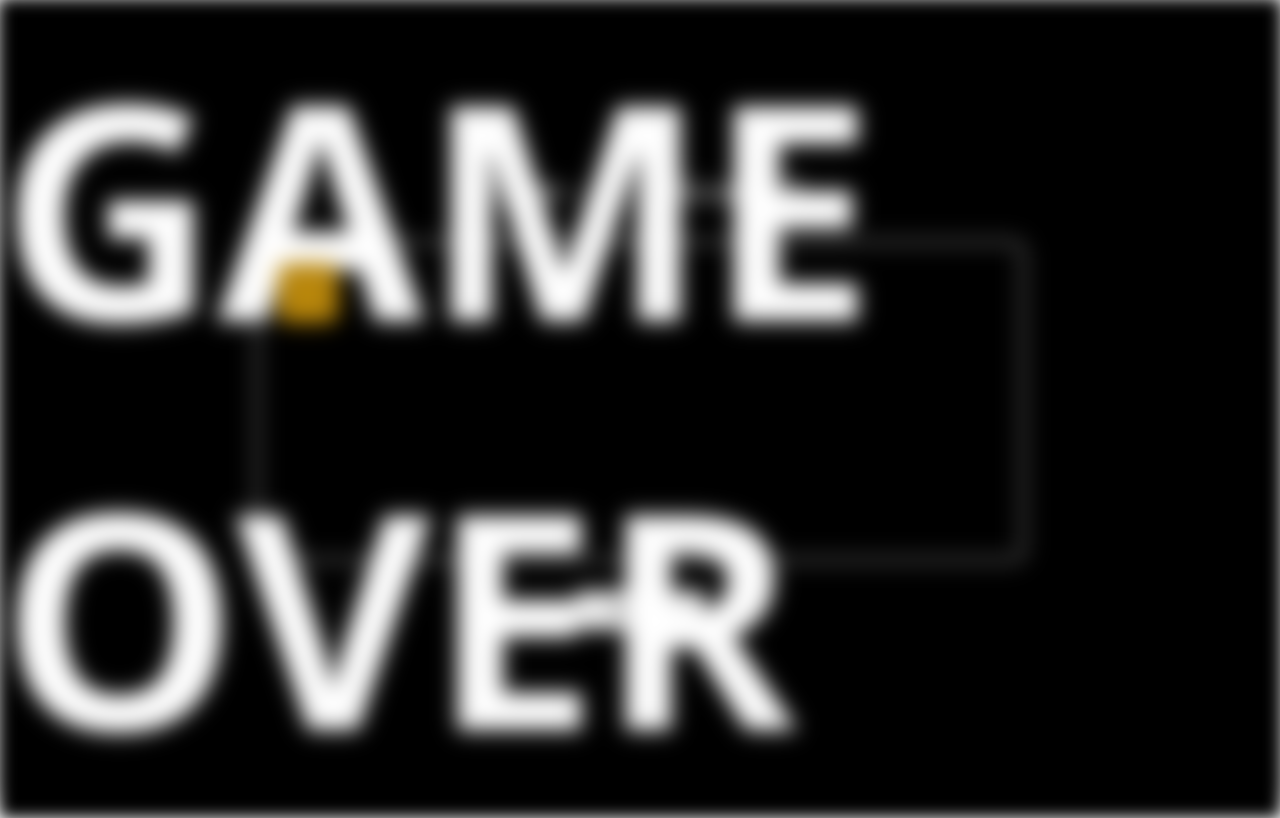
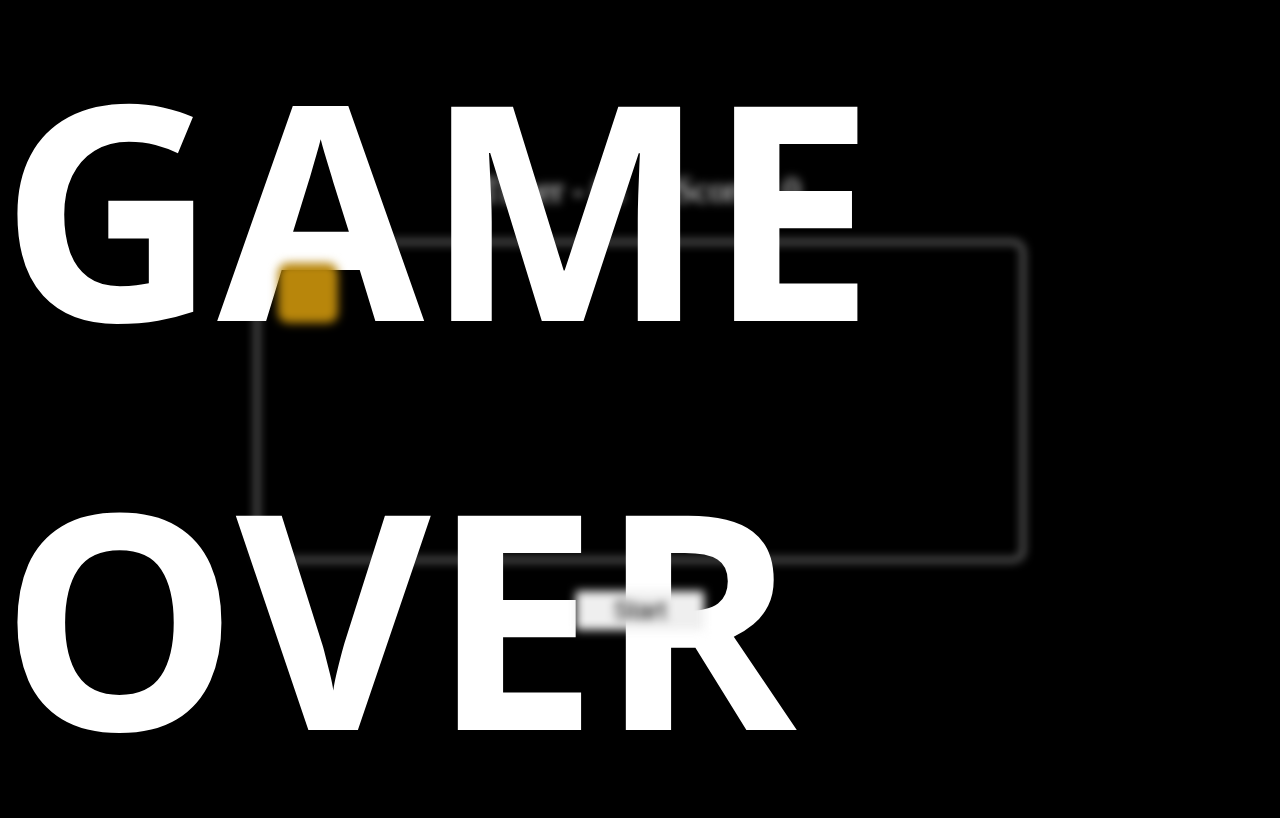
Before and after one commit to rajshahdev966/JavaScript-DOM-, a website: page DOM/PRPOJECTS/Random Box Position/index.html in a window 1280 px wide. Drawn offline with Linux system fonts and the light colour scheme.

Commit message:
Modified website assets

```diff
--- a/DOM/PRPOJECTS/Random Box Position/style.css
+++ b/DOM/PRPOJECTS/Random Box Position/style.css
@@ -8,7 +8,6 @@ body {
   height: 100%;
   width: 100%;
   background-color: black;
-  filter: blur(8px);
 }
 main{
     height: 100%;
@@ -18,6 +17,8 @@ main{
     justify-content: center;
     align-items: center;
     gap: 30px;
+    filter: blur(5px);
+
 
 }
 p{
@@ -55,6 +56,9 @@ button{
     font-family: system-ui, -apple-system, BlinkMacSystemFont, 'Segoe UI', Roboto, Oxygen, Ubuntu, Cantarell, 'Open Sans', 'Helvetica Neue', sans-serif;
     font-size: 300px;
     position: absolute;
+
+
     font-weight: 600;
 
+
 }
```
